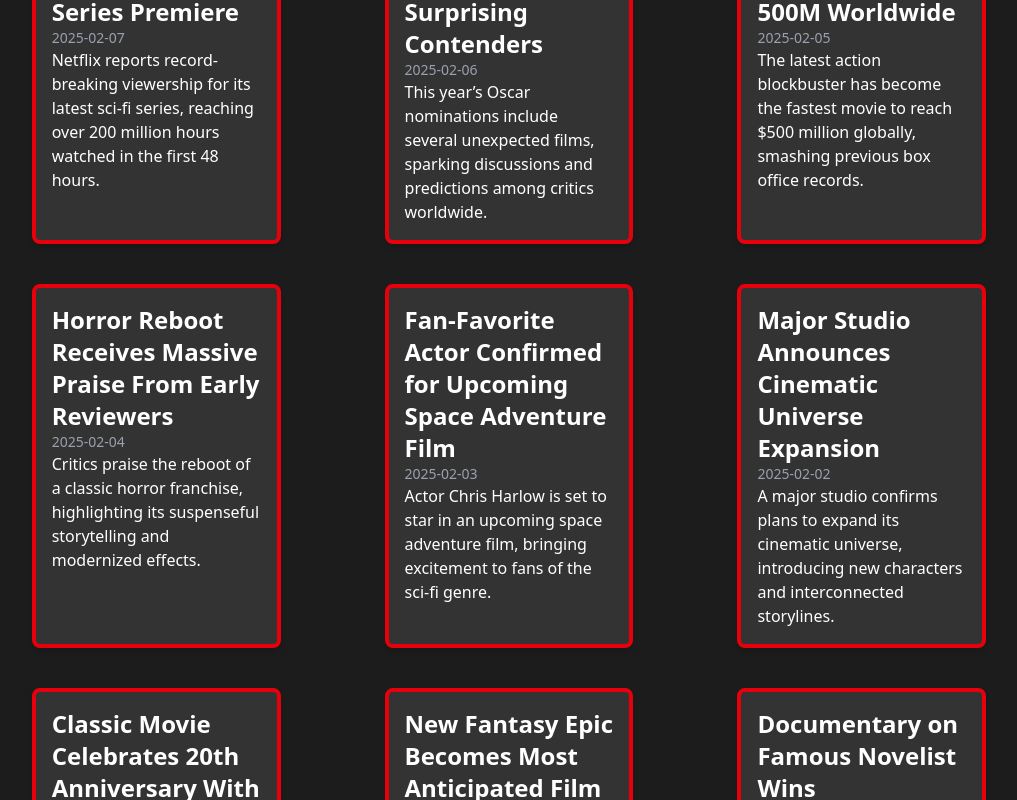
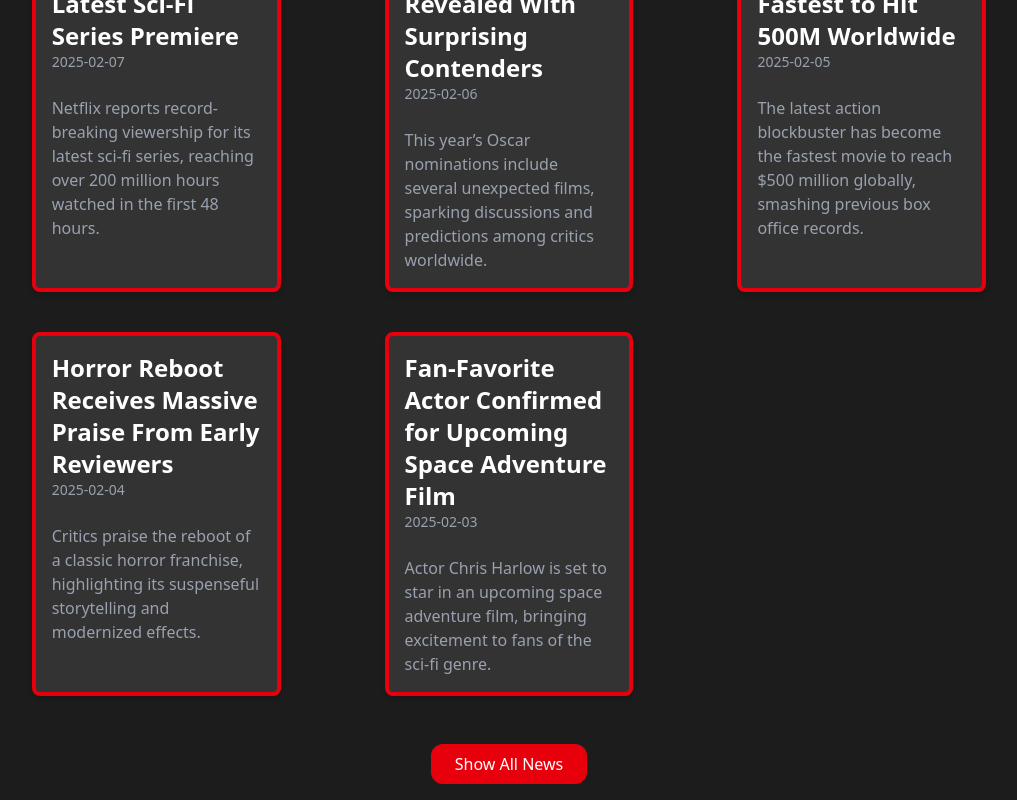
Before and after one commit to Nayeem1402/Movie-lens-hub, a React (Vite) app: page /blog in a window 1280 px wide. Shown: the part 700-1500 px from the top of the page, without its empty margins (131-1148 px from the left). Built offline with nearby package versions, Linux system fonts and the light colour scheme.

Commit message:
all done by refarence 1

```diff
--- a/src/Components/News.jsx
+++ b/src/Components/News.jsx
@@ -1,23 +1,45 @@
-import React from 'react'
-import { use } from 'react';
+import React, { useState, useEffect } from 'react';
 
 export default function News({ news }) {
-    const newsData = use(news);
+    const [newsData, setNewsData] = useState([]);
+    const [showAll, setShowAll] = useState(false);
 
-    // console.log(newsData.length);
+    // Resolve the news if it's a Promise
+    useEffect(() => {
+        if (news instanceof Promise) {
+            news.then(data => setNewsData(data));
+        } else {
+            setNewsData(news);
+        }
+    }, [news]);
+
+    // Show first 8 news by default
+    const displayedNews = showAll ? newsData : newsData.slice(0, 8);
 
     return (
         <div className='mb-16 px-4 w-10/12 mx-auto'>
             <h1 className="text-4xl font-bold text-center mb-8">Latest News</h1>
+
             <div className='grid grid-cols-1 md:grid-cols-2 lg:grid-cols-3 gap-6'>
-            {newsData.map(item => (
-            <div key={item.id} className="mb-4 border-red-600 border-4 p-4 bg-white/10 rounded-lg shadow-md mx-10  gap-4">
+                {displayedNews.map(item => (
+                    <div key={item.id} className="mb-4 border-red-600 border-4 p-4 bg-white/10 rounded-lg shadow-md mx-10 gap-4">
                         <h2 className="text-2xl font-semibold">{item.headline}</h2>
-                <p className="text-sm text-gray-400">{item.date}</p>
-                <p>{item.news}</p>
+                        <p className="text-sm text-gray-400">{item.date}</p><br />
+                        <p className='text-gray-400'>{item.news}</p>
                     </div>
                 ))}
             </div>
+
+            {!showAll && newsData.length > 8 && (
+                <div className="text-center mt-8">
+                    <button
+                        onClick={() => setShowAll(true)}
+                        className="bg-red-600 px-6 py-2 rounded-xl hover:text-red-600 hover:bg-white transition"
+                    >
+                        Show All News
+                    </button>
                 </div>
-  )
+            )}
+        </div>
+    );
 }
```
Lines whose indentation alone changed are shown as unchanged.
